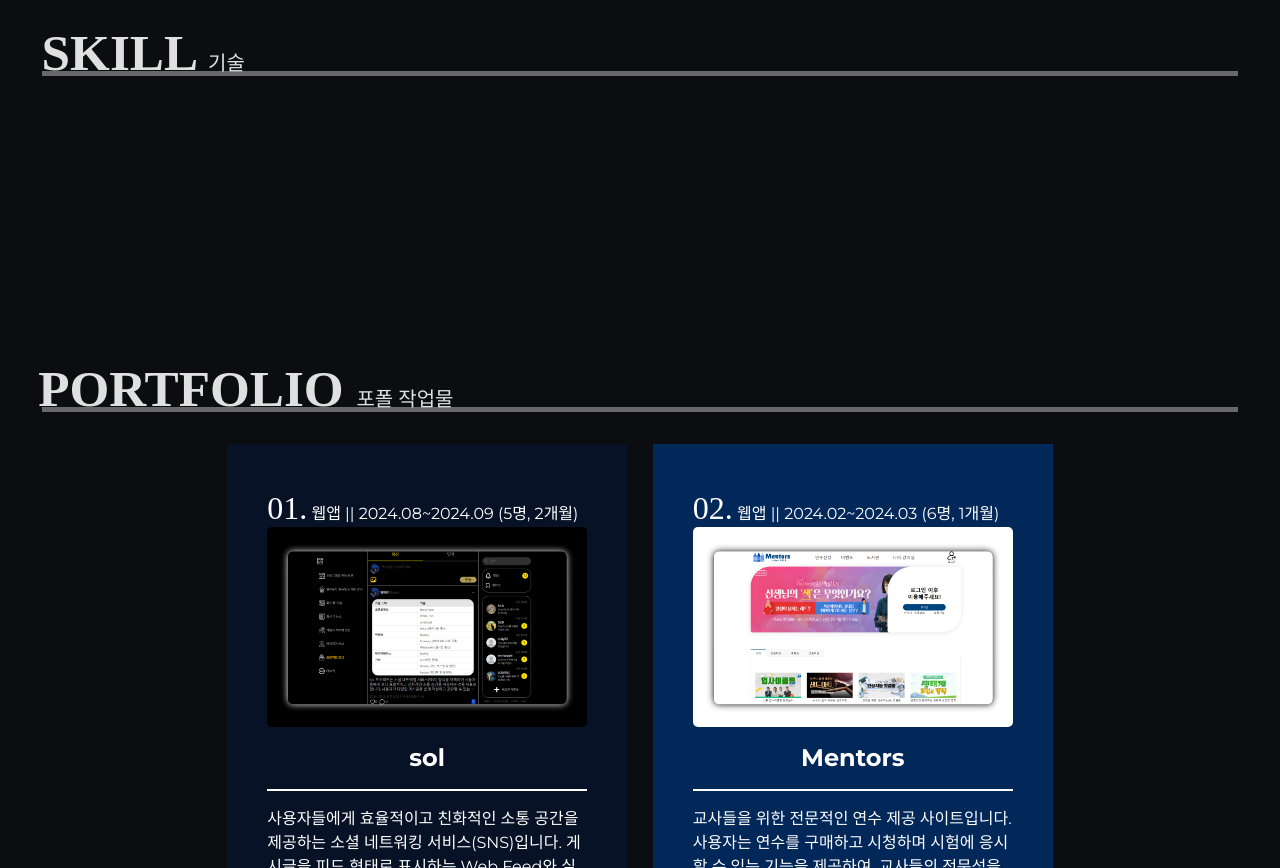
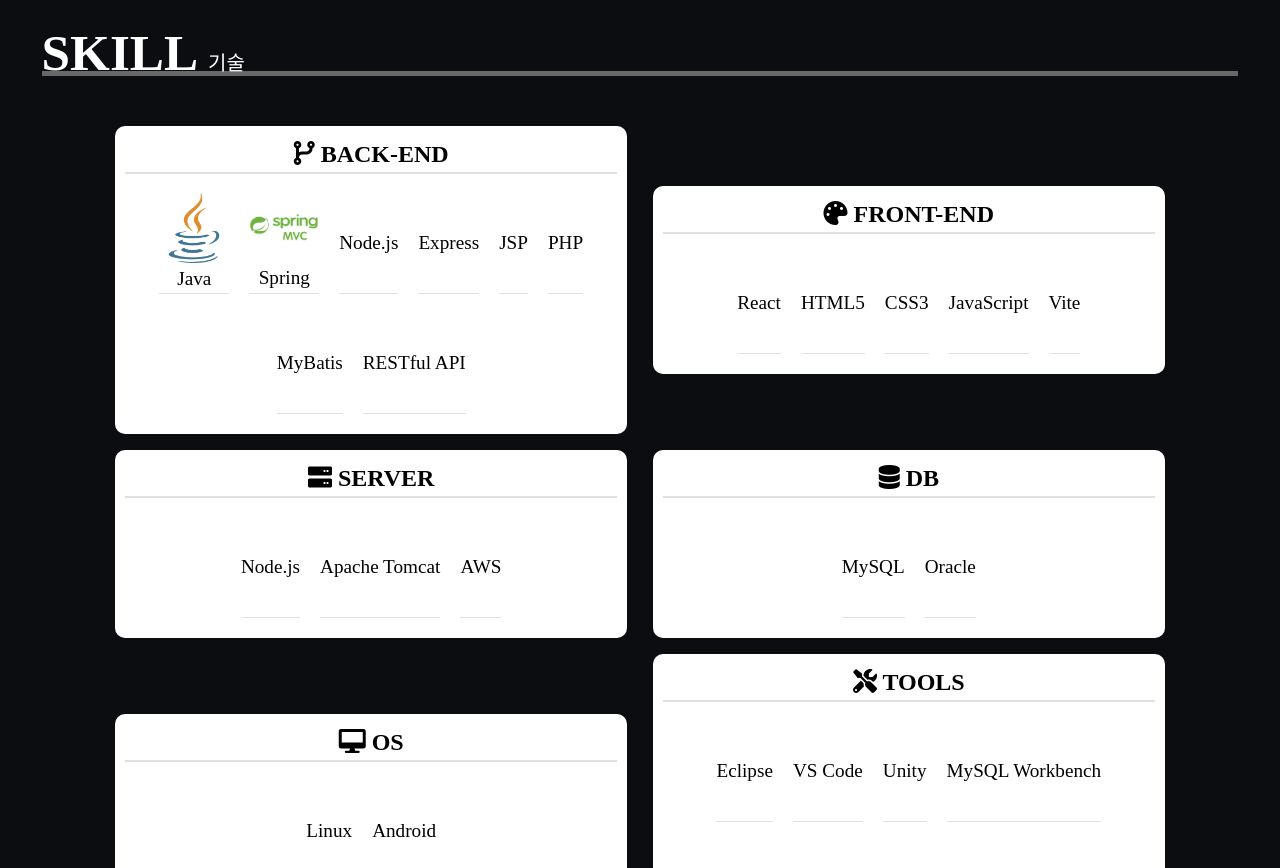
Before and after one commit to maplesyrup0423/portfolio-YEJIN-2024, a website built with Vite: page 2024portfolio-YEJIN/port2024-yejin-vite/src/index.html in a window 1280 px wide. Shown: the part 2680-3548 px from the top of the page. Built offline with nearby package versions, Linux system fonts and the light colour scheme; some packages are replaced by stand-ins of ours; a small style sheet from the web is missing; files whose address does not match are found by name; a web font is replaced by a local one.

Commit message:
기술스택

```diff
--- a/2024portfolio-YEJIN/port2024-yejin-vite/src/assets/css/section/footer.css
+++ b/2024portfolio-YEJIN/port2024-yejin-vite/src/assets/css/section/footer.css
@@ -5,7 +5,7 @@
   padding: 16px;
 }
 .footer__text {
-  font-size: 12px;
+  font-size: 20px;
   text-transform: uppercase;
   border-top: 1px solid white;
   border-bottom: 1px solid white;
@@ -43,7 +43,7 @@
 }
 .footer__info .right h3 {
   border-top: 2px solid white;
-  font-size: 10px;
+  font-size: 20px;
   margin-bottom: 40px;
   padding-top: 10px;
 }
--- a/2024portfolio-YEJIN/port2024-yejin-vite/src/assets/css/section/port.css
+++ b/2024portfolio-YEJIN/port2024-yejin-vite/src/assets/css/section/port.css
@@ -1,6 +1,5 @@
 #port {
   width: 100%;
-  margin-top: 30vh;
   overflow: hidden;
 }
 .port__inner {
--- a/2024portfolio-YEJIN/port2024-yejin-vite/src/assets/css/section/skill.css
+++ b/2024portfolio-YEJIN/port2024-yejin-vite/src/assets/css/section/skill.css
@@ -5,7 +5,6 @@
   justify-content: flex-start;
 }
 .skill__title {
-  position: sticky;
   top: 70px;
   left: 0;
   width: 100%;
@@ -15,8 +14,9 @@
   line-height: 1.6;
   font-family: var(--mainKor-font);
   text-transform: uppercase;
-  color: var(--black400);
+  color: var(--white);
   border-bottom: 0.4vw solid var(--black300);
+  margin-bottom: 50px;
 }
 .skill__desc {
   width: 100%;
@@ -25,6 +25,62 @@
   font-size: 1.25rem;
   font-weight: 400;
   line-height: 2;
+}
+
+.skill-boxes {
+  font-family: var(--mainKor-font);
+  display: flex;
+  flex-direction: row;
+  flex-wrap: wrap;
+  gap: 2vh 2vw; /* 박스 간격 */
+  justify-content: center; /* 가로 가운데 정렬 */
+  align-items: center; /* 세로 가운데 정렬 */
+}
+
+.skill-box {
+  width: 40vw;
+  height: auto;
+  min-height: 20vh;
+  background-color: #ffffff;
+  color: black;
+  border-radius: 10px; /* 모서리를 둥글게 */
+  padding: 10px;
+  text-align: center;
+}
+
+.skill-box .rb-title {
+  text-transform: uppercase;
+  font-family: var(--mainKor-font);
+  font-size: 1.5em;
+  font-weight: 900;
+  margin-bottom: 10px;
+  border-bottom: 2px solid var(--black400);
+}
+.skill-box .skill-item img {
+  width: 70px;
+  height: 70px;
+  object-fit: contain;
+  margin: auto;
+}
+
+.skill-box .rb-detail {
+  font-size: 1em;
+  display: flex;
+  flex-direction: row;
+  flex-wrap: wrap;
+  justify-content: center; /* 수평 가운데 정렬 */
+  align-items: center; /* 수직 가운데 정렬 */
+}
+.skill-box .skill-item {
+  display: flex;
+  flex-direction: column;
+  gap: 2px;
+  margin: 10px;
+  font-size: 1.2em;
+  height: 100px;
+  justify-content: center; /* 수평 가운데 정렬 */
+  align-items: center; /* 수직 가운데 정렬 */
+  border-bottom: 1px solid var(--black400);
 }
 
 @media (max-width: 800px) {
@@ -39,4 +95,7 @@
     top: 68px;
     background-color: var(--bg2);
   }
+  .skill-box {
+    width: 80vw;
+  }
 }
--- a/2024portfolio-YEJIN/port2024-yejin-vite/src/assets/js/main.js
+++ b/2024portfolio-YEJIN/port2024-yejin-vite/src/assets/js/main.js
@@ -3,10 +3,12 @@
 import { link } from "./link.js";
 import { smooth } from "./smooth.js";
 import { showPDF } from "./showPDF";
+import { renderSkills } from "./skills.js";
 
 window.addEventListener("load", function () {
   smooth();
   link();
   menu();
   //port();
+  renderSkills(); // 기술 정보를 렌더링하는 함수 호출
 });
--- /dev/null
+++ b/2024portfolio-YEJIN/port2024-yejin-vite/src/assets/js/skills.js
@@ -0,0 +1,122 @@
+// skills.js
+
+export const skills = [
+  {
+    title: "back-end",
+    icon: "fas fa-code-branch",
+    items: [
+      { name: "Java", image: "./assets/img/java.png" },
+      { name: "Spring", image: "./assets/img/spring-web-mvc.png" },
+      { name: "Node.js", image: "./assets/img/노드.svg" },
+      { name: "Express", image: "g" },
+      { name: "JSP", image: "jsp-icon.png" },
+      { name: "PHP", image: "php-icon.png" },
+      { name: "MyBatis", image: "mybatis-icon.png" },
+      { name: "RESTful API", image: "restful-api-icon.png" },
+    ],
+  },
+  {
+    title: "front-end",
+    icon: "fas fa-palette",
+    items: [
+      { name: "React", image: "react-icon.png" },
+      { name: "HTML5", image: "html5-icon.png" },
+      { name: "CSS3", image: "css3-icon.png" },
+      { name: "JavaScript", image: "javascript-icon.png" },
+      { name: "Vite", image: "vite-icon.png" },
+    ],
+  },
+  {
+    title: "server",
+    icon: "fas fa-server",
+    items: [
+      { name: "Node.js", image: "nodejs-icon.png" },
+      { name: "Apache Tomcat", image: "tomcat-icon.png" },
+      { name: "AWS", image: "aws-icon.png" },
+    ],
+  },
+  {
+    title: "DB",
+    icon: "fas fa-database",
+    items: [
+      { name: "MySQL", image: "mysql-icon.png" },
+      { name: "Oracle", image: "oracle-icon.png" },
+    ],
+  },
+  {
+    title: "OS",
+    icon: "fas fa-desktop",
+    items: [
+      { name: "Linux", image: "linux-icon.png" },
+      { name: "Android", image: "android-icon.png" },
+    ],
+  },
+  {
+    title: "tools",
+    icon: "fas fa-tools",
+    items: [
+      { name: "Eclipse", image: "eclipse-icon.png" },
+      { name: "VS Code", image: "vscode-icon.png" },
+      { name: "Unity", image: "unity-icon.png" },
+      { name: "MySQL Workbench", image: "mysql-workbench-icon.png" },
+      { name: "HeidiSQL", image: "heidisql-icon.png" },
+      { name: "Oracle SQL Developer", image: "oracle-sql-icon.png" },
+      { name: "Android Studio", image: "android-studio-icon.png" },
+    ],
+  },
+  {
+    title: "collaboration",
+    icon: "fas fa-users",
+    items: [
+      { name: "Git", image: "git-icon.png" },
+      { name: "GitHub", image: "github-icon.png" },
+      { name: "Notion", image: "notion-icon.png" },
+      { name: "Discord", image: "discord-icon.png" },
+      { name: "Google Workspace", image: "google-workspace-icon.png" },
+    ],
+  },
+  {
+    title: "Design & document",
+    icon: "fas fa-paint-brush",
+    items: [
+      { name: "Figma", image: "figma-icon.png" },
+      { name: "Adobe XD", image: "adobe-xd-icon.png" },
+      { name: "PowerPoint", image: "powerpoint-icon.png" },
+      { name: "Excel", image: "excel-icon.png" },
+      { name: "미리캔버스", image: "miricanvas-icon.png" },
+      { name: "CLIP STUDIO", image: "clip-studio-icon.png" },
+      { name: "Photoshop", image: "photoshop-icon.png" },
+      { name: "Illustrator", image: "illustrator-icon.png" },
+    ],
+  },
+];
+
+// 기술 정보를 HTML에 추가하는 함수
+export function renderSkills() {
+  const skillContainer = document.getElementById("skill-container"); // 기술 정보를 넣을 요소
+
+  skills.forEach((skill) => {
+    const skillBox = document.createElement("div");
+    skillBox.classList.add("skill-box");
+
+    skillBox.innerHTML = `
+      <div class="rb-title">
+        <i class="${skill.icon}"></i> ${skill.title}
+      </div>
+      <div class="rb-detail">
+        ${skill.items
+          .map(
+            (item) => `
+          <div class="skill-item">
+            <img src="${item.image}" alt="${item.name}" class="skill-icon"  onerror="this.style.display='none';">
+            ${item.name}
+          </div>
+        `
+          )
+          .join("")}
+      </div>
+    `;
+
+    skillContainer.appendChild(skillBox);
+  });
+}
--- a/2024portfolio-YEJIN/port2024-yejin-vite/src/index.html
+++ b/2024portfolio-YEJIN/port2024-yejin-vite/src/index.html
@@ -9,6 +9,10 @@
 
     <link rel="icon" type="image/svg+xml" href="assets/img/favicon.svg" />
     <link rel="stylesheet" href="assets/css/style.css" />
+    <link
+      rel="stylesheet"
+      href="https://cdnjs.cloudflare.com/ajax/libs/font-awesome/6.0.0-beta3/css/all.min.css"
+    />
   </head>
   <body>
     <div id="skip">
@@ -97,7 +101,9 @@
               <span class="num"></span>
               <div class="rounded-boxes">
                 <div class="rounded-box">
-                  <div class="rb-title">about me</div>
+                  <div class="rb-title">
+                    <i class="fas fa-info-circle"></i> about me
+                  </div>
                   <div class="rb-detail">
                     <ul>
                       <li>임예진</li>
@@ -108,7 +114,9 @@
                   </div>
                 </div>
                 <div class="rounded-box">
-                  <div class="rb-title">학력</div>
+                  <div class="rb-title">
+                    <i class="fas fa-graduation-cap"></i> 학력
+                  </div>
                   <div class="rb-sub-title">[컴퓨터공학과 (3년제) 졸업]</div>
 
                   <div class="rb-detail">
@@ -123,7 +131,7 @@
                         <td>2016.03 ~ 2019.02</td>
                         <td>경기국제통상고등학교</td>
                         <td>국제경영정보</td>
-                        <td>특성화/마이스터고</td>
+                        <td>특성화고</td>
                       </tr>
                       <tr>
                         <th>
@@ -143,7 +151,9 @@
               <span class="num"></span>
               <div class="rounded-boxes">
                 <div class="rounded-box">
-                  <div class="rb-title">Education</div>
+                  <div class="rb-title">
+                    <i class="fas fa-book"></i> Education
+                  </div>
                   <div class="rb-detail">
                     <table>
                       <tr>
@@ -173,7 +183,9 @@
                   </div>
                 </div>
                 <div class="rounded-box">
-                  <div class="rb-title">License</div>
+                  <div class="rb-title">
+                    <i class="fas fa-award"></i> License
+                  </div>
                   <div class="rb-detail">
                     <table>
                       <tr>
@@ -239,7 +251,9 @@
               <span class="num"></span>
               <div class="rounded-boxes">
                 <div class="rounded-box">
-                  <div class="rb-title">work</div>
+                  <div class="rb-title">
+                    <i class="fas fa-building"></i> work
+                  </div>
                   <div class="rb-detail">
                     <table>
                       <tr>
@@ -275,11 +289,12 @@
         </div>
       </section>
       <!-- //Experience -->
-
       <section id="skill">
         <div class="skill__inner">
           <h2 class="skill__title">skill <em>기술</em></h2>
           <div class="skill__desc"></div>
+
+          <div class="skill-boxes" id="skill-container"></div>
         </div>
       </section>
 
@@ -303,8 +318,8 @@
                 소통을 지원합니다. 직관적인 인터페이스로 사용자 경험을
                 극대화하며, 다양한 주제에 대한 소통을 촉진합니다.
               </p>
-              <a href="" target="_blank" class="site">자세히 보기</a>
-              <a href="" target="_blank" class="site">시연영상 보기</a>
+              <a href="" target="_blank" class="site">자세히 보기(미완)</a>
+              <a href="" target="_blank" class="site">시연영상 보기(미완)</a>
               <a
                 href="https://github.com/maplesyrup0423/sol_pj"
                 target="_blank"
@@ -352,8 +367,8 @@
                 이벤트와 도서 정보도 함께 제공하여 사용자들에게 종합적인 학습
                 경험을 제공합니다.
               </p>
-              <a href="" class="site" target="_blank">자세히 보기</a>
-              <a href="" class="site" target="_blank">시연영상 보기</a>
+              <a href="" class="site" target="_blank">자세히 보기(미완)</a>
+              <a href="" class="site" target="_blank">시연영상 보기(미완)</a>
               <a
                 href="https://github.com/maplesyrup0423/intp_mentors"
                 target="_blank"
@@ -425,7 +440,7 @@
                 것입니다. 긴장감 넘치는 퍼즐과 스릴 넘치는 전투를 동시에 즐길 수
                 있는 독특한 경험을 제공합니다.
               </p>
-              <a href="" class="site">자세히 보기</a>
+              <a href="" class="site">자세히 보기(미완)</a>
               <a
                 href="https://www.dbpia.co.kr/Journal/articleDetail?nodeId=NODE11213545"
                 target="_blank"
@@ -459,8 +474,8 @@
                 방법을 설명하는 유튜브 링크도 포함되어 있습니다. 사용자는
                 간편하게 보드게임을 탐색하고 학습할 수 있습니다.
               </p>
-              <a href="" class="site">자세히 보기</a>
-              <a href="" class="site" target="_blank">시연영상 보기</a>
+              <a href="" class="site">자세히 보기(미완)</a>
+              <a href="" class="site" target="_blank">시연영상 보기(미완)</a>
               <div class="port-skill">
                 <img class="svg-image" src="./assets/img/java.png" alt="" /><img
                   class="svg-image"
```
Also changed, not shown: 2024portfolio-YEJIN/port2024-yejin-vite/src/assets/css/section/contact.css (+1 -12 lines).
